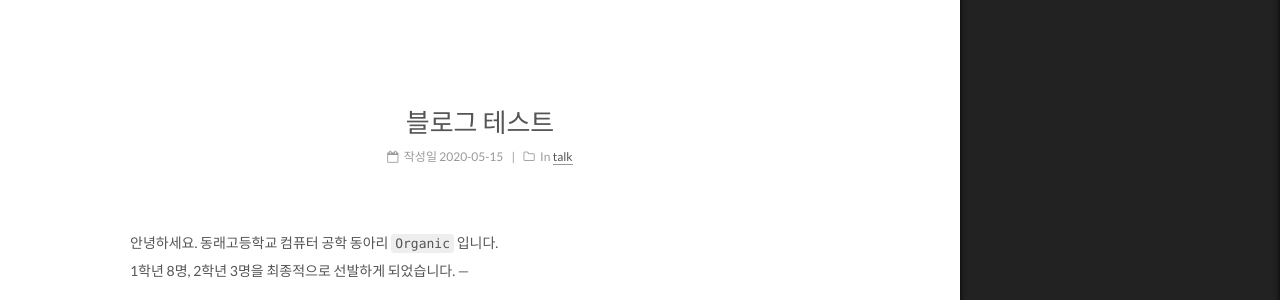
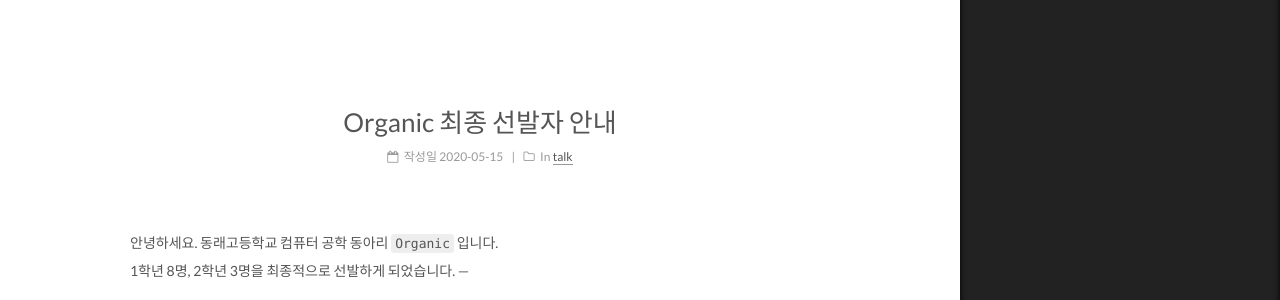
Before and after one commit to dongnae/blog, a Jekyll site: the page built from _posts/2020-05-15-application-result-post.md, in a window 1280 px wide. Shown: the part 238-538 px from the top of the page. Built offline with Jekyll 4.4.1, drawn with Linux system fonts in a browser that asks for light colours.

Commit message:
Update 2020-05-15-application-result-post.md

```diff
--- a/_posts/2020-05-15-application-result-post.md
+++ b/_posts/2020-05-15-application-result-post.md
@@ -1,5 +1,5 @@
 ---
-title:  블로그 테스트
+title: Organic 최종 선발자 안내
 date: 2020-05-15 22:55:00
 categories:
 - talk
```
